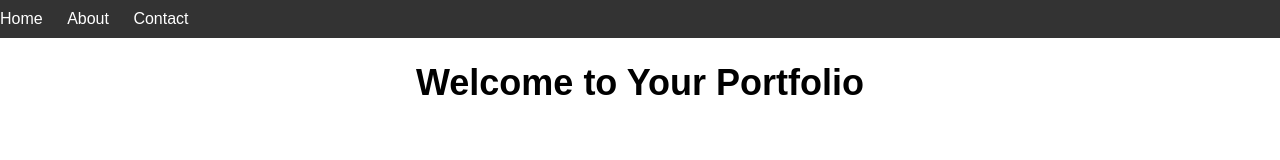
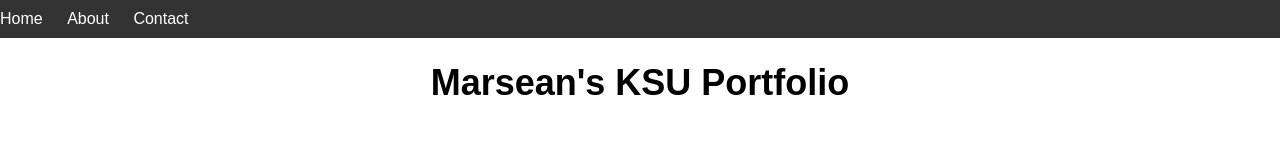
Before and after one commit to shinobiwansean/my-project, a plain HTML site: page index.html in a window 1280 px wide. Drawn offline with Linux system fonts and the light colour scheme.

Commit message:
Update index.html

```diff
--- a/index.html
+++ b/index.html
@@ -3,7 +3,7 @@
 <head>
     <meta charset="UTF-8">
     <meta name="viewport" content="width=device-width, initial-scale=1.0">
-    <title>Your Portfolio</title>
+    <title>Marsean's Portfolio</title>
     <link rel="stylesheet" href="styles.css">
 </head>
 <body>
@@ -17,7 +17,7 @@
         </nav>
     </header>
     <div class="container">
-        <h1>Welcome to Your Portfolio</h1>
+        <h1>Marsean's KSU Portfolio</h1>
         <!-- Add creative content here -->
     </div>
     <script src="script.js"></script>
```
